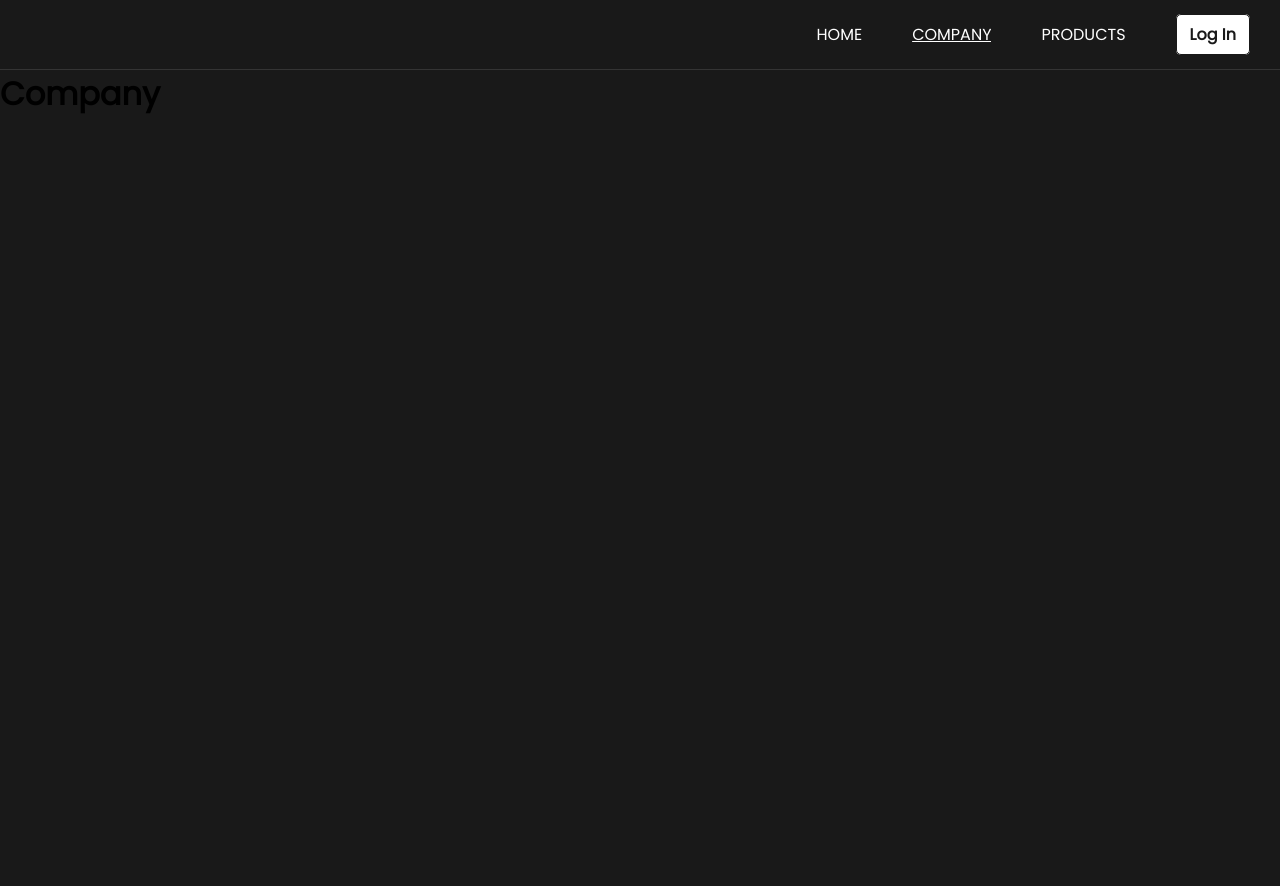
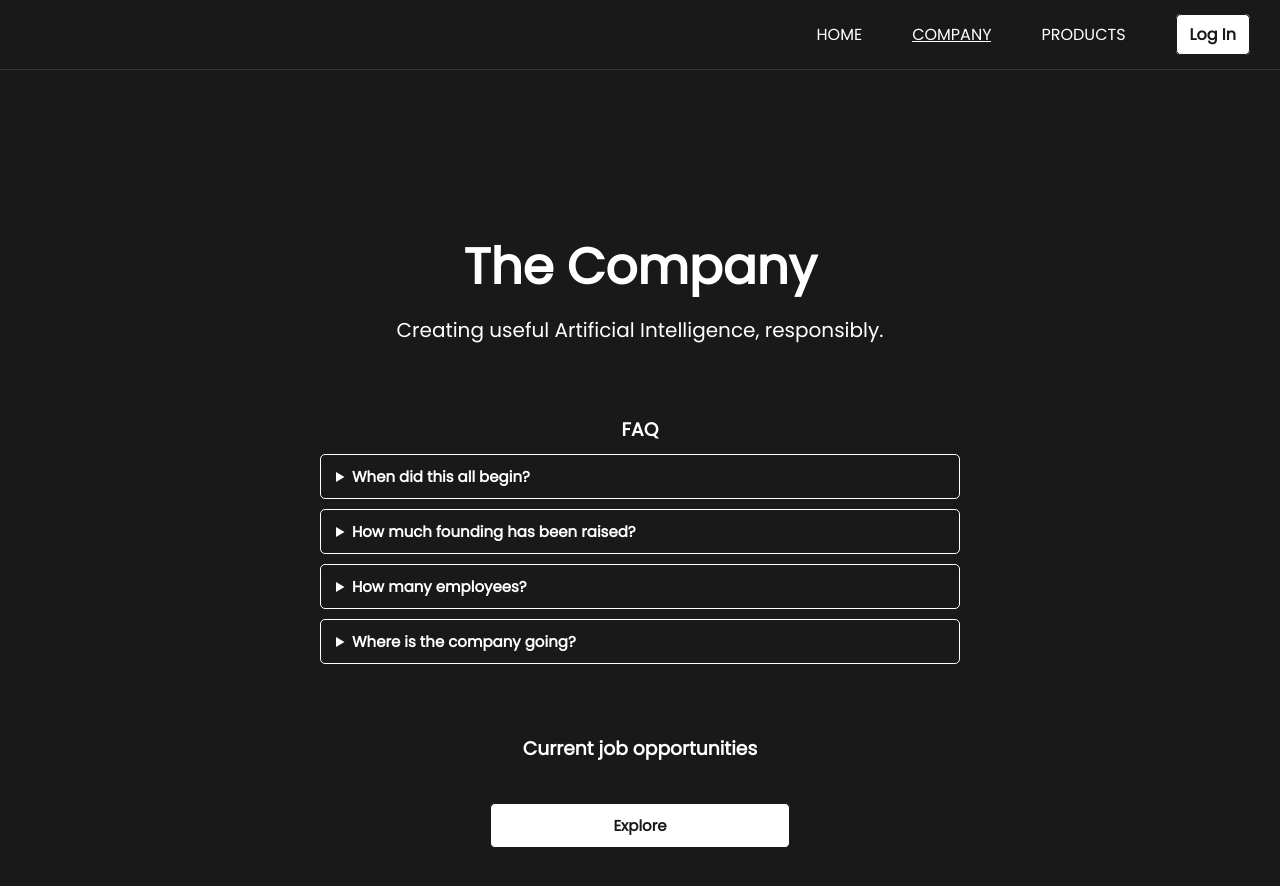
Before and after one commit to HannesEn/flyinggorilla, a React (Create React App) app: page /company in a window 1280 px wide. Shown: the top 886 px of the page. Before the commit the page ends 800 px from the top, so only its background shows below. Built offline with nearby package versions, Linux system fonts and the light colour scheme; no server answers.

Commit message:
company page complete(except for link to jobs)

```diff
--- a/src/Company.css
+++ b/src/Company.css
@@ -0,0 +1,70 @@
+.company-body {
+  display: flex;
+  flex-direction: column;
+  justify-content: center;
+  align-items: center;
+}
+.company-title {
+  font-size: 50px;
+  color: white;
+  margin-top: 20vh;
+}
+.company-sub-title {
+  font-size: 20px;
+  color: white;
+  margin-top: 10px;
+  font-weight: 400;
+  margin-bottom: 50px;
+}
+.company-body details {
+  font-size: 15px;
+  color: white;
+  margin-top: 10px;
+  font-weight: 400;
+  border: 1px solid white;
+  width: 50vw;
+  padding-top: 10px;
+  padding-bottom: 10px;
+  padding-left: 15px;
+  border-radius: 5px;
+}
+.company-body details summary {
+  font-weight: 700;
+}
+.company-body details summary:hover {
+  cursor: pointer;
+}
+.company-body details p {
+  margin-top: 10px;
+}
+.company-faq {
+  color: white;
+  font-weight: 600;
+  margin-top: 20px;
+}
+.company-jobs {
+  color: white;
+  font-weight: 600;
+  margin-top: 70px;
+}
+.job-explore-button {
+  background-color: white;
+  width: 300px;
+  padding-top: 10px;
+  padding-bottom: 10px;
+  border-radius: 5px;
+  color: rgb(25, 25, 25);
+  font-weight: 600;
+  font-size: 15px;
+  border: 1px solid rgb(25, 25, 25);
+  transition-duration: 0.5s;
+  margin-top: 40px;
+  margin-bottom: 100px;
+}
+.job-explore-button:hover {
+  background-color: rgb(25, 25, 25);
+  color: white;
+  border: 1px solid white;
+  transition-duration: 0.5s;
+  cursor: pointer;
+}
--- a/src/Company.js
+++ b/src/Company.js
@@ -1,12 +1,44 @@
 import React from "react";
 import { Nav } from "./components/nav";
 import "./Company.css";
+import { useNavigate } from "react-router-dom";
 
 export default function Company() {
+  const navigate = useNavigate();
+
+  const explore = () => {
+    navigate("/");
+  };
   return (
     <div>
       <Nav activeLink={"company"} />
-      <h1>Company</h1>
+      <div className="company-body">
+        <h1 className="company-title">The Company</h1>
+        <h3 className="company-sub-title">
+          Creating useful Artificial Intelligence, responsibly.
+        </h3>
+        <h3 className="company-faq">FAQ</h3>
+        <details>
+          <summary>When did this all begin?</summary>
+          <p>In 2023, founded by 2 high school students.</p>
+        </details>
+        <details>
+          <summary>How much founding has been raised?</summary>
+          <p>Zero hundred and zero, zero dollars.</p>
+        </details>
+        <details>
+          <summary>How many employees?</summary>
+          <p>2.</p>
+        </details>
+        <details>
+          <summary>Where is the company going?</summary>
+          <p>Idk.</p>
+        </details>
+        <h3 className="company-jobs">Current job opportunities</h3>
+        <button className="job-explore-button" onClick={explore} type="button">
+          Explore
+        </button>
+      </div>
     </div>
   );
 }
```
